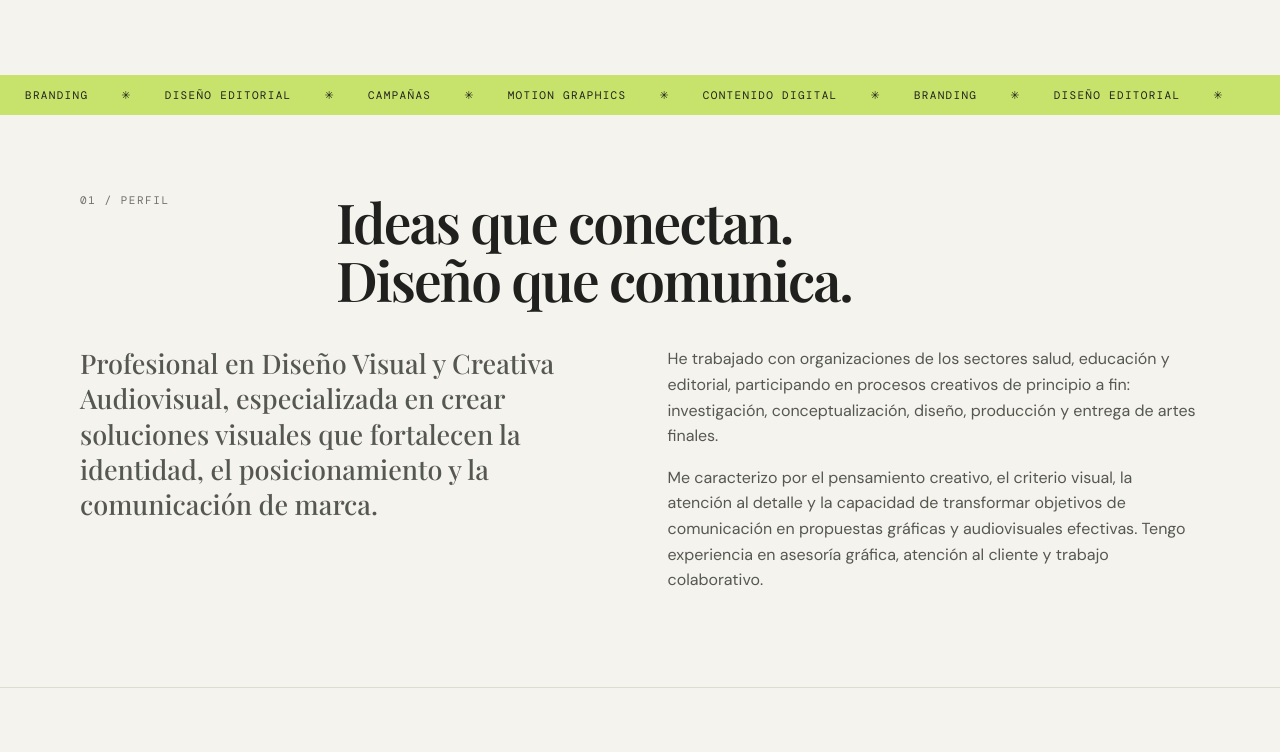
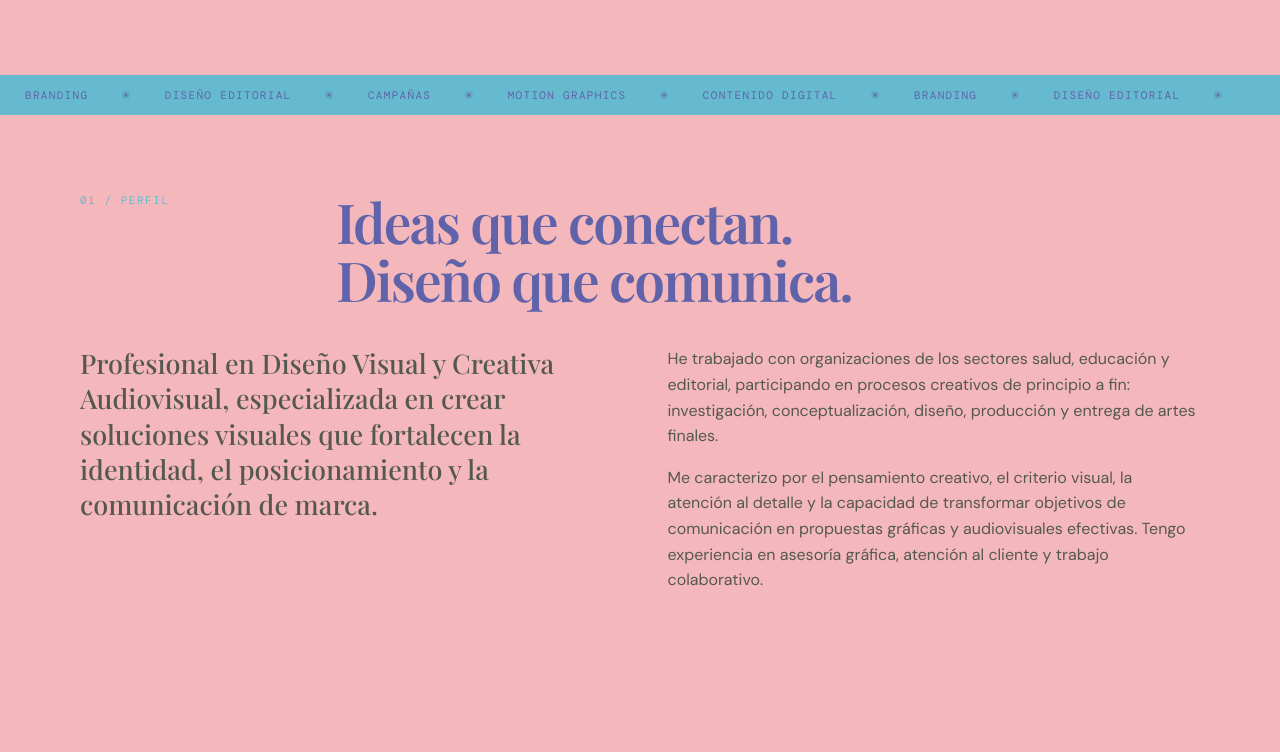
Before and after one commit to runamepa-droid/hoja-de-vida-nataly., a plain HTML site: page index.html in a window 1280 px wide. Shown: the part 550-1302 px from the top of the page. Drawn offline with nearby package versions, Linux system fonts and the light colour scheme.

Commit message:
Update index.html

```diff
--- a/index.html
+++ b/index.html
@@ -9,7 +9,7 @@
   <link rel="preconnect" href="https://fonts.gstatic.com" crossorigin>
   <link href="https://fonts.googleapis.com/css2?family=DM+Mono:wght@400;500&family=DM+Sans:wght@400;500;600;700&family=Playfair+Display:wght@500;600;700&display=swap" rel="stylesheet">
   <style>
-    :root{--ink:#20211f;--muted:#6e706a;--paper:#f5f3ed;--white:#fffefa;--lime:#c7e36b;--line:#dcdcd2;--dark:#252822}
+    :root{--ink:#6063aa;--muted:#65bacf;--paper:#f4b8bc;--white:#6063aa;--lime:#65bacf;--line:#f4b8bc;--dark:#6063aa}
     *{box-sizing:border-box}html{scroll-behavior:smooth}body{margin:0;background:var(--paper);color:var(--ink);font-family:"DM Sans",sans-serif;line-height:1.6}
     a{color:inherit;text-decoration:none}.wrap{width:min(1120px,calc(100% - 48px));margin:auto}
     .topbar{display:flex;justify-content:space-between;align-items:center;padding:24px 0;border-bottom:1px solid var(--line);font-family:"DM Mono",monospace;font-size:11px;letter-spacing:.08em;text-transform:uppercase}
```
